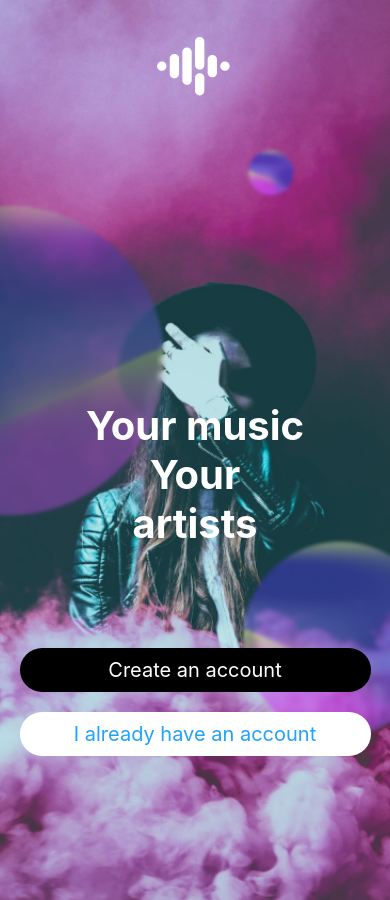
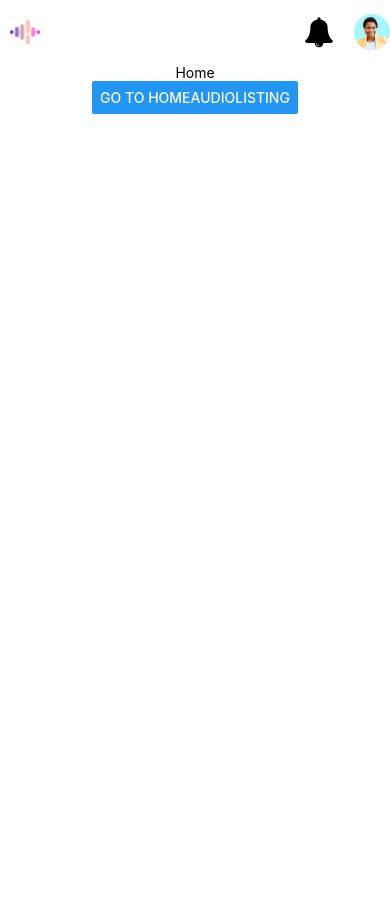
Before and after one commit to trantuankiet5980/SNMusicApp, a React Native app in the folder MucsicApp/: screen /HomeAudioListing in a window 390 px wide. After the commit the page ends 844 px from the top, so only its background shows below. Built offline with nearby package versions, Linux system fonts and the light colour scheme.

Commit message:
Header HomeAudioListing Screen

```diff
--- a/MucsicApp/App.js
+++ b/MucsicApp/App.js
@@ -1,17 +1,40 @@
-import { StatusBar } from 'expo-status-bar';
-import { StyleSheet, Text, View } from 'react-native';
-import { SafeAreaView } from 'react-native-safe-area-context';
+import { Image, TouchableOpacity, View } from 'react-native';
 import { createNativeStackNavigator } from '@react-navigation/native-stack';
 import { NavigationContainer } from '@react-navigation/native';
 import LaunchScreen from './src/pages/LaunchScreen';
+import HomeAudioListing from './src/pages/HomeAudioListing';
+import Icon from 'react-native-vector-icons/FontAwesome';
 
 const Stack = createNativeStackNavigator();
 export default function App() {
   return (
     <NavigationContainer>
       <Stack.Navigator>
-        <Stack.Screen name="Home" component={LaunchScreen} options={{headerShown: false}}/>
-
+        <Stack.Screen name="LaunchScreen" component={LaunchScreen} options={{headerShown: false}}/>
+        <Stack.Screen name="HomeAudioListing" component={HomeAudioListing} options={({navigation}) => (
+          {
+            headerTitle: '',
+            headerLeft: () => (
+              <TouchableOpacity onPress={() => navigation.goBack()}>
+                <Image
+                  source={require('./assets/Home - Audio Listing/Image 36.png')}
+                  style={{ width: 30, height: 30, marginLeft: 10 }}
+                />
+              </TouchableOpacity>
+            ),
+            headerRight: () => (
+              <View style={{flexDirection: 'row', alignItems: 'center'}}>
+                <TouchableOpacity>
+                  <Icon name="bell" size={30} color="#000" style={{marginRight: 10}} />
+                </TouchableOpacity>
+                <TouchableOpacity style={{marginLeft: 10}}>
+                  <Image source={require('./assets/Home - Audio Listing/Avatar 3.png')} />
+                </TouchableOpacity>
+              </View>
+            ),
+            headerShadowVisible: false,
+          }
+        )} />
       </Stack.Navigator>
     </NavigationContainer>
   );
--- a/MucsicApp/package.json
+++ b/MucsicApp/package.json
@@ -21,7 +21,7 @@
     "react-native": "0.74.5",
     "react-native-safe-area-context": "4.10.5",
     "react-native-tab-view": "^3.5.2",
-    "react-native-web": "~0.19.10"
+    "react-native-vector-icons": "^10.2.0"
   },
   "devDependencies": {
     "@babel/core": "^7.20.0"
--- a/MucsicApp/src/pages/HomeAudioListing.js
+++ b/MucsicApp/src/pages/HomeAudioListing.js
@@ -0,0 +1,11 @@
+import {Text, View, Image, TouchableOpacity, Button } from 'react-native';
+import { SafeAreaView } from 'react-native-safe-area-context';
+
+export default function HomeAudioListing({navigation}) {
+    return (
+        <SafeAreaView style={{flex: 1, alignItems: 'center', backgroundColor: '#fff'}}>
+            <Text>Home</Text>
+            <Button title="Go to HomeAudioListing" onPress={() => navigation.navigate('LaunchScreen')} />
+        </SafeAreaView>
+    );
+}
--- a/MucsicApp/src/pages/LaunchScreen.js
+++ b/MucsicApp/src/pages/LaunchScreen.js
@@ -1,7 +1,7 @@
 import {Text, View, Image, TouchableOpacity } from 'react-native';
 import { SafeAreaView } from 'react-native-safe-area-context';
 
-export default function LaunchScreen() {
+export default function LaunchScreen({navigation}) {
     return (
         <SafeAreaView style={{flex: 1, alignItems: 'center'}}>
             <Image style={{width: '100%', height: 900, position: 'absolute', top: 0}} source={require('../../assets/LaunchScreen/Image30.png')} />
@@ -10,7 +10,7 @@ export default function LaunchScreen() {
             <Text style={{fontSize: 40, fontWeight: 'bold', color: '#fff', marginTop: 300}}>Your music</Text>
             <Text style={{fontSize: 40, fontWeight: 'bold', color: '#fff'}}>Your</Text>
             <Text style={{fontSize: 40, fontWeight: 'bold', color: '#fff'}}>artists</Text>
-            <TouchableOpacity style={{backgroundColor: '#000', width: '90%', alignItems: 'center', padding: 10, borderRadius: 30, marginTop: 100}}>
+            <TouchableOpacity onPress={() => navigation.navigate('HomeAudioListing')} style={{backgroundColor: '#000', width: '90%', alignItems: 'center', padding: 10, borderRadius: 30, marginTop: 100}}>
                 <Text style={{color: '#fff', fontSize: 20}}>Create an account</Text>
             </TouchableOpacity>
             <TouchableOpacity style={{backgroundColor: '#fff', width: '90%', alignItems: 'center', padding: 10, borderRadius: 30, marginTop: 20}}>
```
Also changed, not shown: 1 other file (tests, documents, lock files or other folders).
